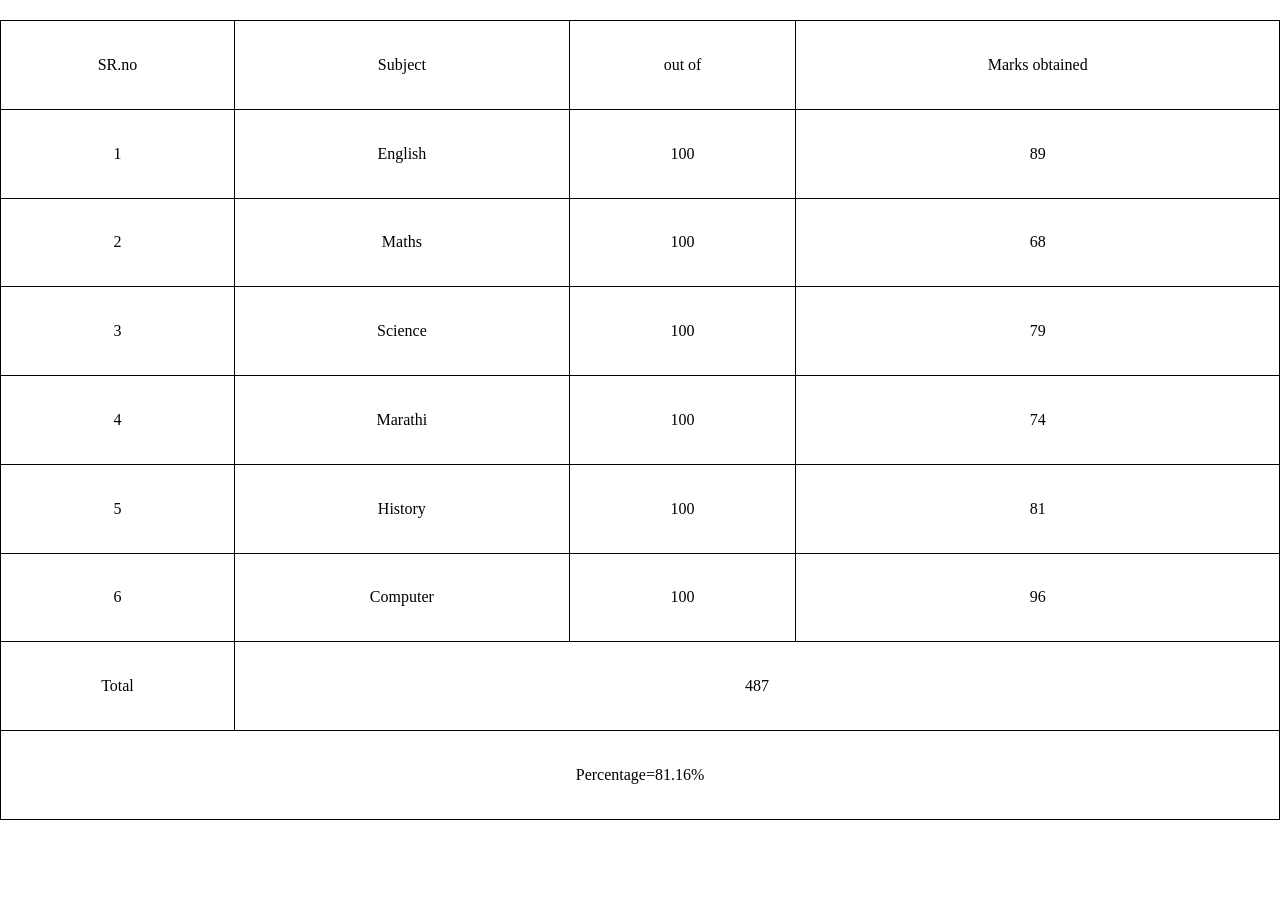
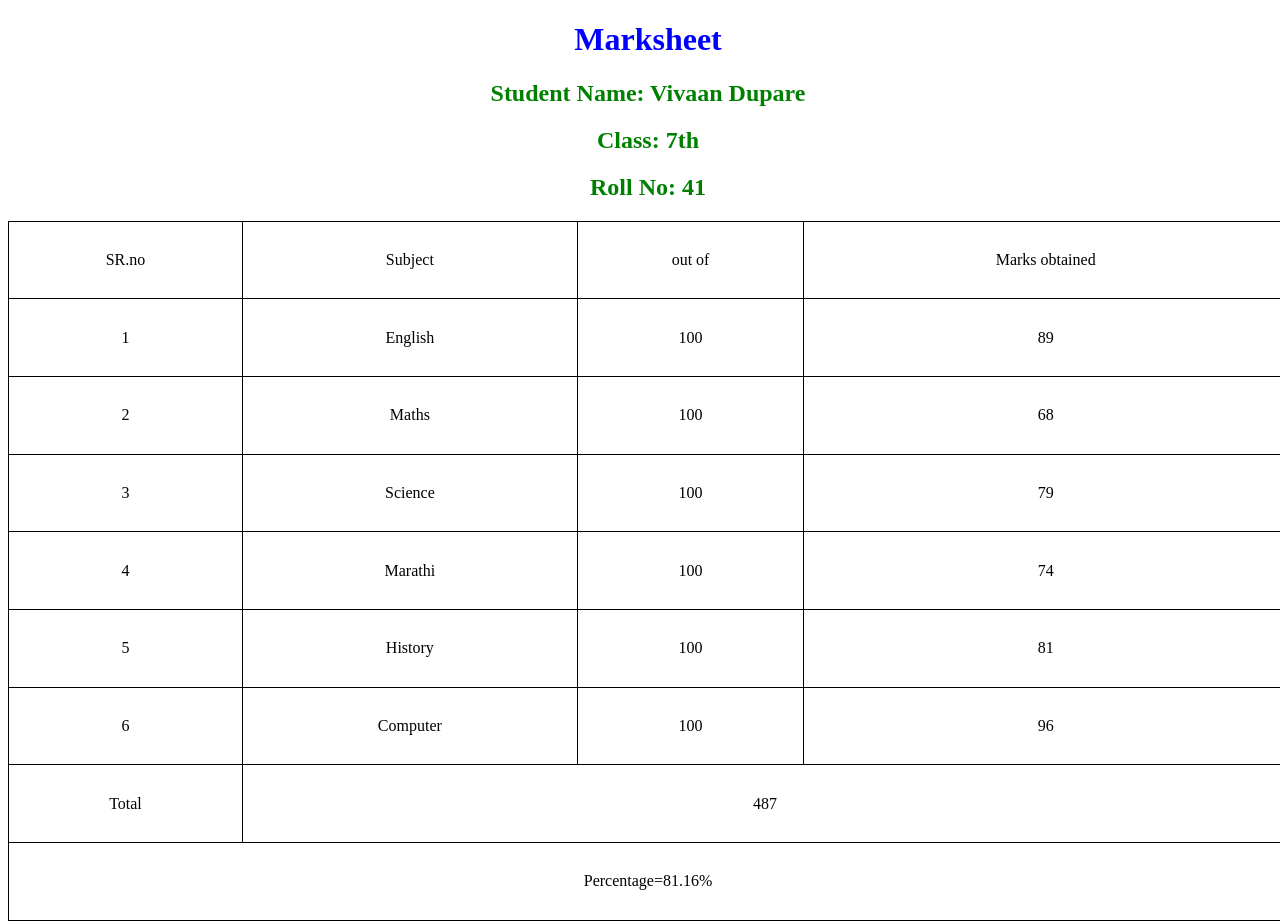
Before and after one commit to VivaanDeveloper/HTML, a plain HTML site: page marksheet.html in a window 1280 px wide. Before the commit the page ends 820 px from the top, so only its background shows below. Drawn offline with Linux system fonts and the light colour scheme.

Commit message:
Update marksheet.html

```diff
--- a/marksheet.html
+++ b/marksheet.html
@@ -3,15 +3,11 @@
     <head>
         <title>marksheet</title>
         <style>
-        html, body {
-            height: 100%;
-            margin: 0;
-            padding: 0;
-        }
+
         body {
             text-align: center;
-            height: 100vh;
-            width: 100vw;
+            height: 100px;
+            width: 100%;
         }
         .container {
             width: 100%;
@@ -19,19 +15,34 @@
         }
         table {
             width: 100%;
-            height: 100vh;
+            height: 700px;
             margin-left: auto;
             margin-right: auto;
             border: 1px solid black;
             border-collapse: collapse;
         }
-        td, th {
+        td{
             border: 1px solid black;
             padding: 8px;
         }
+        th{
+            border: 1px solid black;
+            padding: 8px;
+        }
+        h1{
+            color: blue;
+        }
+        h2{
+            color: green;
+        }
         </style>
     </head>
+
     <body>
+        <h1>Marksheet</h1>
+        <h2>Student Name: Vivaan Dupare</h2>
+        <h2>Class: 7th</h2>
+        <h2>Roll No: 41</h2>
         <div class="container"></div>
         <table>
             <!-- row-1 -->
```
